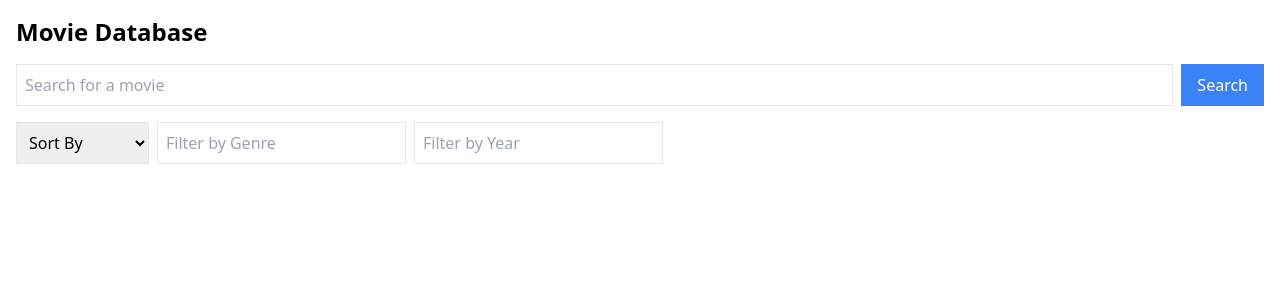
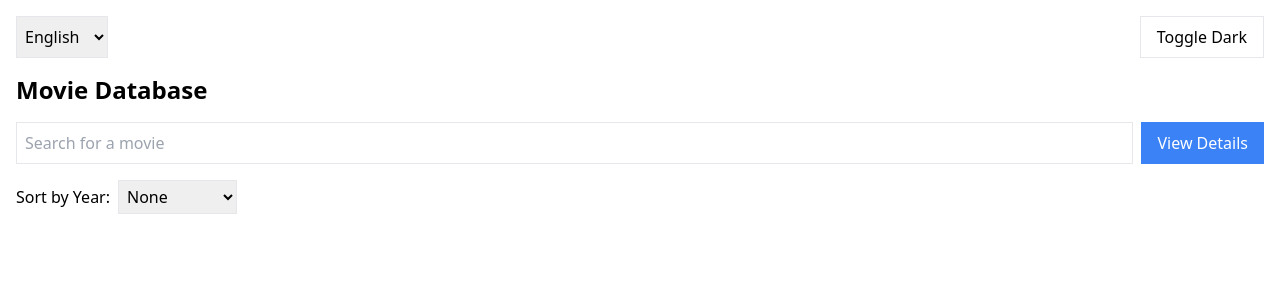
Before and after one commit to edturf01/m-database-app, a React (Vite) app: page / in a window 1280 px wide. Shown: the top 300 px of the page. Built offline with nearby package versions, Linux system fonts and the light colour scheme.

Commit message:
Complete main features; ready for optional enhancements

```diff
--- a/src/App.jsx
+++ b/src/App.jsx
@@ -1,124 +1,244 @@
-import React, { useState } from "react";
+import React, { useState, useEffect } from "react";
 
 function App() {
+  const API_KEY = "450513ee";
+
   const [query, setQuery] = useState("");
   const [movies, setMovies] = useState([]);
+  const [movie, setMovie] = useState(null);
   const [error, setError] = useState("");
+  const [favorites, setFavorites] = useState(
+    JSON.parse(localStorage.getItem("favorites")) || []
+  );
+  const [theme, setTheme] = useState(localStorage.getItem("theme") || "light");
+  const [lang, setLang] = useState("en");
+  const [page, setPage] = useState(1);
+  const [totalResults, setTotalResults] = useState(0);
   const [sortBy, setSortBy] = useState("");
-  const [filterGenre, setFilterGenre] = useState("");
-  const [filterYear, setFilterYear] = useState("");
 
-  const API_KEY = "450513ee";
+  const translations = {
+    en: {
+      searchPlaceholder: "Search for a movie",
+      favorites: "My Favorites",
+      viewDetails: "View Details",
+      addFavorite: "Add to Favorites",
+      removeFavorite: "Remove Favorite",
+      trailer: "Trailer",
+      toggleTheme: "Toggle",
+    },
+    fr: {
+      searchPlaceholder: "Rechercher un film",
+      favorites: "Mes Favoris",
+      viewDetails: "Voir les détails",
+      addFavorite: "Ajouter aux favoris",
+      removeFavorite: "Supprimer des favoris",
+      trailer: "Bande-annonce",
+      toggleTheme: "Basculer",
+    },
+  };
 
-  const searchMovie = async () => {
+  useEffect(() => {
+    localStorage.setItem("favorites", JSON.stringify(favorites));
+  }, [favorites]);
+
+  useEffect(() => {
+    localStorage.setItem("theme", theme);
+  }, [theme]);
+
+  const searchMovies = async (p = 1) => {
     if (!query) return;
     try {
       const response = await fetch(
-        `https://www.omdbapi.com/?s=${query}&apikey=${API_KEY}`
+        `https://www.omdbapi.com/?s=${query}&page=${p}&apikey=${API_KEY}`
       );
       const data = await response.json();
       if (data.Response === "True") {
-        // Fetch full details for each movie
-        const detailedMovies = await Promise.all(
-          data.Search.map(async (m) => {
-            const res = await fetch(
-              `https://www.omdbapi.com/?i=${m.imdbID}&apikey=${API_KEY}`
-            );
-            return await res.json();
-          })
-        );
-        setMovies(detailedMovies);
+        setMovies(data.Search);
+        setTotalResults(parseInt(data.totalResults));
         setError("");
       } else {
         setMovies([]);
+        setTotalResults(0);
         setError(data.Error);
       }
     } catch (err) {
+      setError("Failed to fetch data");
       setMovies([]);
-      setError("Failed to fetch data");
     }
   };
 
-  // Apply filtering
-  let filteredMovies = movies;
-  if (filterGenre) {
-    filteredMovies = filteredMovies.filter((m) =>
-      m.Genre.toLowerCase().includes(filterGenre.toLowerCase())
+  const getMovieDetails = async (id) => {
+    try {
+      const response = await fetch(
+        `https://www.omdbapi.com/?i=${id}&apikey=${API_KEY}`
       );
+      const data = await response.json();
+      if (data.Response === "True") {
+        setMovie(data);
       }
-  if (filterYear) {
-    filteredMovies = filteredMovies.filter((m) => m.Year === filterYear);
+    } catch (err) {
+      setError("Failed to fetch movie details");
     }
+  };
 
-  // Apply sorting
-  if (sortBy) {
-    filteredMovies.sort((a, b) => {
-      if (sortBy === "Year") return b.Year - a.Year;
-      if (sortBy === "imdbRating")
-        return parseFloat(b.imdbRating) - parseFloat(a.imdbRating);
+  const toggleFavorite = (m) => {
+    if (favorites.find((f) => f.imdbID === m.imdbID)) {
+      setFavorites(favorites.filter((f) => f.imdbID !== m.imdbID));
+    } else {
+      setFavorites([...favorites, m]);
+    }
+  };
+
+  const toggleTheme = () => setTheme(theme === "light" ? "dark" : "light");
+
+  const sortedMovies = [...movies].sort((a, b) => {
+    if (!sortBy) return 0;
+    if (sortBy === "yearAsc") return a.Year.localeCompare(b.Year);
+    if (sortBy === "yearDesc") return b.Year.localeCompare(a.Year);
     return 0;
   });
-  }
+
+  const totalPages = Math.ceil(totalResults / 10);
 
   return (
-    <div className="App p-4">
-      <h1 className="text-2xl font-bold mb-4">Movie Database</h1>
-      <div className="flex gap-2 mb-4">
-        <input
-          type="text"
-          placeholder="Search for a movie"
-          value={query}
-          onChange={(e) => setQuery(e.target.value)}
-          className="border p-2 flex-1"
-        />
-        <button
-          onClick={searchMovie}
-          className="bg-blue-500 text-white px-4 py-2"
+    <div className={`${theme === "dark" ? "bg-gray-900 text-white" : "bg-white text-black"} min-h-screen p-4`}>
+      <div className="flex justify-between mb-4">
+        <select
+          value={lang}
+          onChange={(e) => setLang(e.target.value)}
+          className="border p-1"
         >
-          Search
+          <option value="en">English</option>
+          <option value="fr">Français</option>
+        </select>
+        <button onClick={toggleTheme} className="border px-4 py-2">
+          {translations[lang].toggleTheme} {theme === "light" ? "Dark" : "Light"}
         </button>
       </div>
 
-      {/* Sorting & Filtering */}
-      <div className="flex gap-2 mb-4">
-        <select
-          onChange={(e) => setSortBy(e.target.value)}
-          value={sortBy}
-          className="border p-2"
-        >
-          <option value="">Sort By</option>
-          <option value="Year">Year</option>
-          <option value="imdbRating">IMDB Rating</option>
-        </select>
+      <h1 className="text-2xl font-bold mb-4">Movie Database</h1>
+
+      <div className="flex mb-4">
         <input
           type="text"
-          placeholder="Filter by Genre"
-          value={filterGenre}
-          onChange={(e) => setFilterGenre(e.target.value)}
-          className="border p-2"
+          placeholder={translations[lang].searchPlaceholder}
+          value={query}
+          onChange={(e) => setQuery(e.target.value)}
+          className="border p-2 mr-2 flex-1"
         />
-        <input
-          type="text"
-          placeholder="Filter by Year"
-          value={filterYear}
-          onChange={(e) => setFilterYear(e.target.value)}
-          className="border p-2"
-        />
+        <button
+          onClick={() => searchMovies(1)}
+          className="bg-blue-500 text-white px-4 py-2"
+        >
+          {translations[lang].viewDetails}
+        </button>
       </div>
 
-      {error && <p className="text-red-500 mt-4">{error}</p>}
+      <div className="flex items-center mb-4">
+        <label className="mr-2">Sort by Year:</label>
+        <select
+          value={sortBy}
+          onChange={(e) => setSortBy(e.target.value)}
+          className="border p-1"
+        >
+          <option value="">None</option>
+          <option value="yearAsc">Ascending</option>
+          <option value="yearDesc">Descending</option>
+        </select>
+      </div>
 
-      {filteredMovies.map((movie) => (
-        <div key={movie.imdbID} className="mt-4 border-b pb-4">
-          <h2 className="text-xl font-semibold">{movie.Title}</h2>
+      {error && <p className="text-red-500 mb-4">{error}</p>}
+
+      <div className="grid grid-cols-1 md:grid-cols-2 lg:grid-cols-3 gap-4">
+        {sortedMovies.map((m) => (
+          <div key={m.imdbID} className="border p-2">
+            <h2 className="font-semibold">{m.Title}</h2>
+            <p>Year: {m.Year}</p>
+            {m.Poster !== "N/A" && <img src={m.Poster} alt={m.Title} className="w-48 mt-2" />}
+            <div className="mt-2 flex space-x-2">
+              <button
+                onClick={() => getMovieDetails(m.imdbID)}
+                className="border px-2 py-1"
+              >
+                {translations[lang].viewDetails}
+              </button>
+              <button
+                onClick={() => toggleFavorite(m)}
+                className="border px-2 py-1"
+              >
+                {favorites.find((f) => f.imdbID === m.imdbID)
+                  ? translations[lang].removeFavorite
+                  : translations[lang].addFavorite}
+              </button>
+            </div>
+          </div>
+        ))}
+      </div>
+
+      {/* Pagination */}
+      {totalPages > 1 && (
+        <div className="flex justify-center mt-4 space-x-2">
+          {Array.from({ length: totalPages }, (_, i) => (
+            <button
+              key={i + 1}
+              onClick={() => {
+                setPage(i + 1);
+                searchMovies(i + 1);
+              }}
+              className={`px-3 py-1 border ${page === i + 1 ? "bg-blue-500 text-white" : ""}`}
+            >
+              {i + 1}
+            </button>
+          ))}
+        </div>
+      )}
+
+      {/* Movie Details + Trailer */}
+      {movie && (
+        <div className="mt-6 border p-4">
+          <h2 className="text-xl font-bold">{movie.Title}</h2>
           <p>Year: {movie.Year}</p>
           <p>Genre: {movie.Genre}</p>
           <p>Cast: {movie.Actors}</p>
-          <p>IMDB Rating: {movie.imdbRating}</p>
           <p>Plot: {movie.Plot}</p>
-          <img src={movie.Poster} alt={movie.Title} className="mt-2 w-48" />
+          {movie.Poster !== "N/A" && <img src={movie.Poster} alt={movie.Title} className="w-48 mt-2" />}
+          {movie.Title && (
+            <div className="mt-2">
+              <h3 className="font-semibold">{translations[lang].trailer}</h3>
+              <iframe
+                title="trailer"
+                width="320"
+                height="180"
+                src={`https://www.youtube.com/embed?listType=search&list=${encodeURIComponent(movie.Title + " trailer")}`}
+                allowFullScreen
+                className="mt-2"
+              />
+            </div>
+          )}
+        </div>
+      )}
+
+      {/* Favorites */}
+      {favorites.length > 0 && (
+        <div className="mt-6">
+          <h2 className="text-xl font-bold">{translations[lang].favorites}</h2>
+          <div className="grid grid-cols-1 md:grid-cols-2 lg:grid-cols-3 gap-4 mt-2">
+            {favorites.map((f) => (
+              <div key={f.imdbID} className="border p-2">
+                <h3 className="font-semibold">{f.Title}</h3>
+                <p>Year: {f.Year}</p>
+                {f.Poster !== "N/A" && <img src={f.Poster} alt={f.Title} className="w-48 mt-2" />}
+                <button
+                  onClick={() => toggleFavorite(f)}
+                  className="border px-2 py-1 mt-2"
+                >
+                  {translations[lang].removeFavorite}
+                </button>
               </div>
             ))}
+          </div>
+        </div>
+      )}
     </div>
   );
 }
```
Lines whose indentation alone changed are shown as unchanged.
